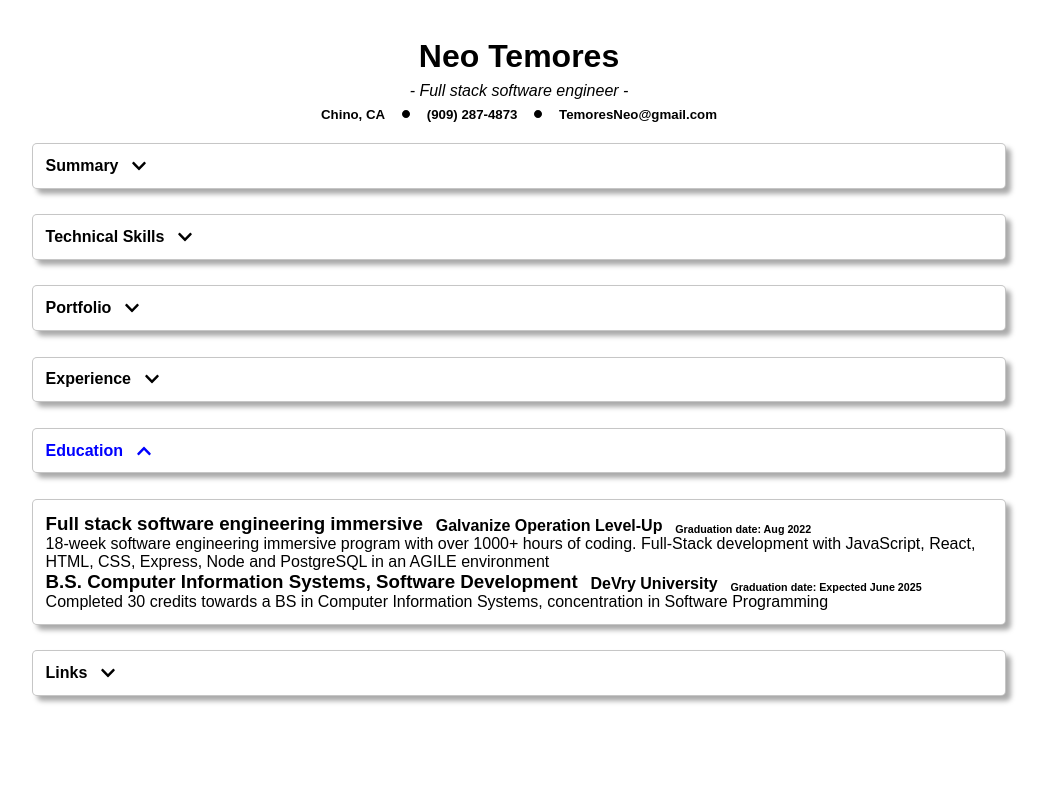
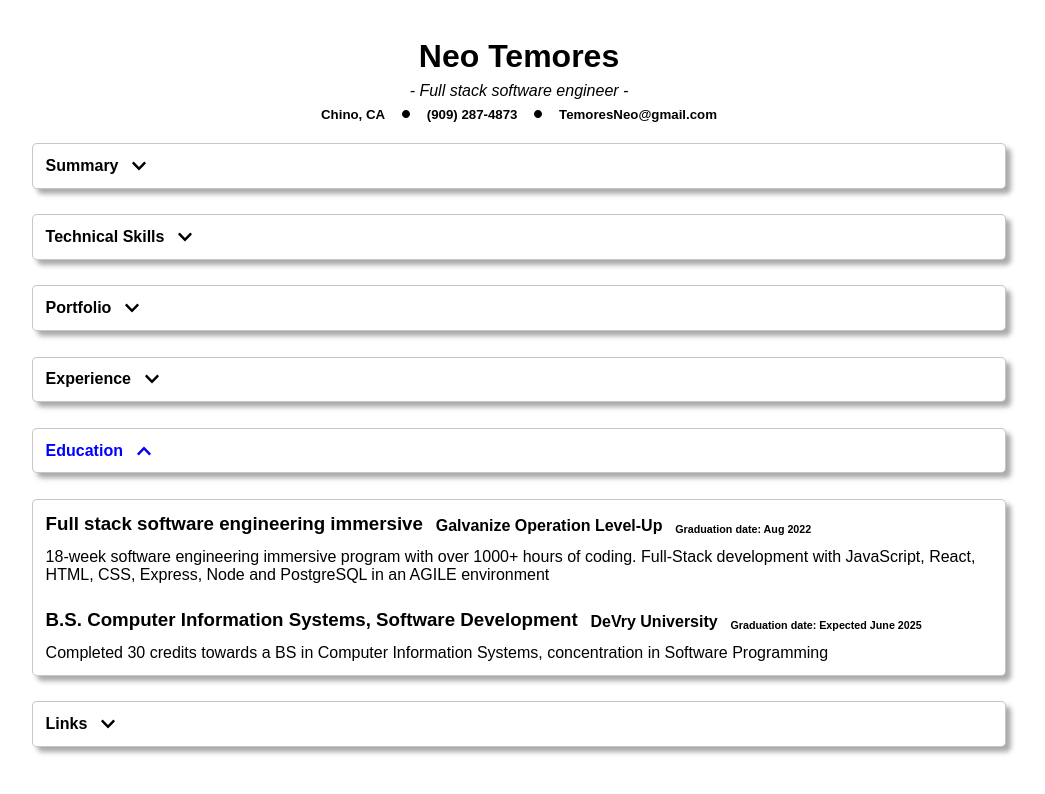
Before and after one commit to neoTemores/Online-Resume-NeoTemoresSWE, a React (Create React App) app: page / in a window 1280 px wide. Both pictures are taken after a click on the item "Education". Shown: the top 794 px of the page, without its empty margins (121-1166 px from the left). Built offline with nearby package versions, Linux system fonts and the light colour scheme.

Commit message:
format education layout

```diff
--- a/src/Components/Education.jsx
+++ b/src/Components/Education.jsx
@@ -3,13 +3,13 @@ import React from "react";
 const Education = () => {
   const createEducationDiv = (schoolName, program, gradDate, description) => {
     return (
-      <>
+      <div>
         <div className="educationProgramSchool">
           <h3>{program}</h3> <h4>{schoolName}</h4>
           <h6 className="gradDate">Graduation date: {gradDate}</h6>
         </div>
-        <p>{description}</p>
-      </>
+        <p className="educationDescription">{description}</p>
+      </div>
     );
   };
   return (
--- a/src/Styles/App.css
+++ b/src/Styles/App.css
@@ -287,7 +287,11 @@ button.control-arrow.control-prev {
     justify-items: center;
 }
 
-
+div.educationMainContainer{
+    display: flex;
+    flex-direction: column;
+    gap: 2vw
+}
 
 div .educationProgramSchool{
     display: flex;
@@ -302,3 +306,7 @@ div .educationProgramSchool{
 div.gradDate{
 
 }
+
+p.educationDescription{
+    margin-top: 1vw;
+}
```
